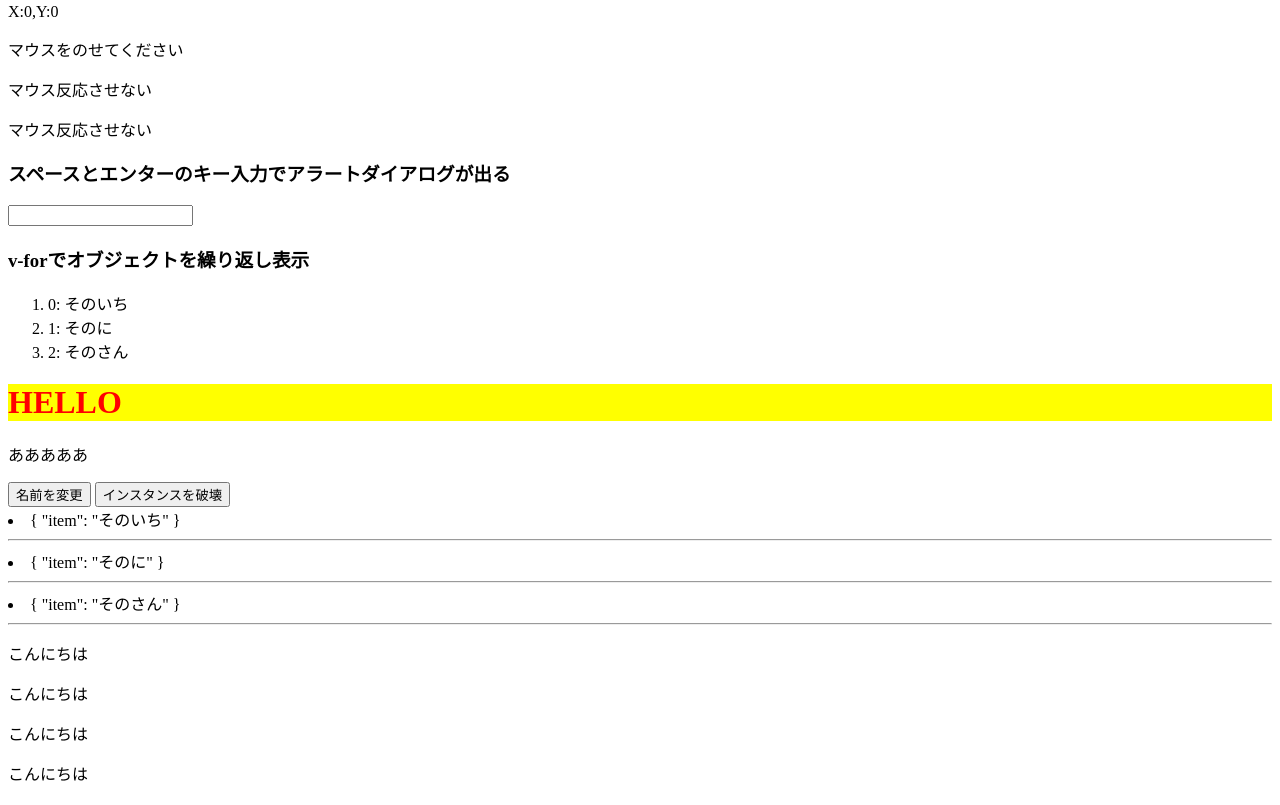
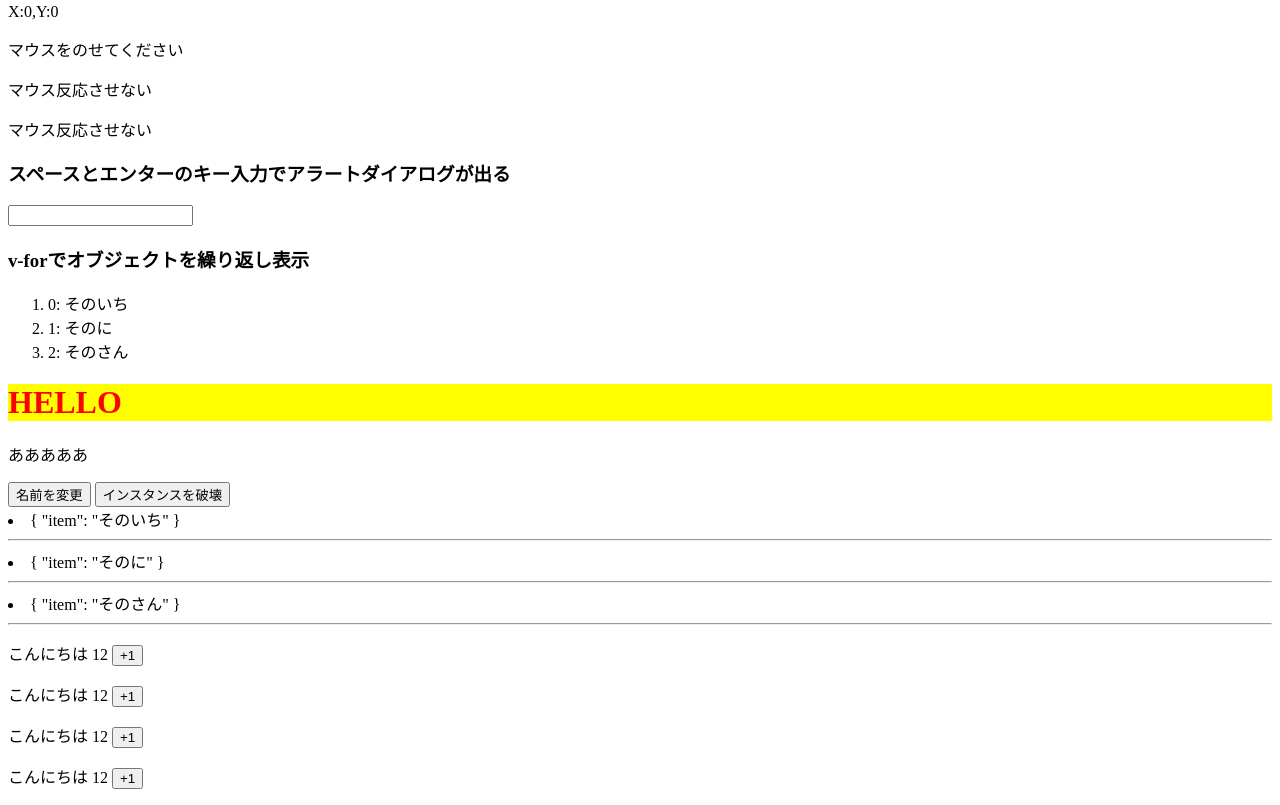
Before and after one commit to akitoshi-m/vue_project, a plain HTML site: page index.html in a window 1280 px wide. Shown: the part 567-1372 px from the top of the page. Drawn offline with nearby package versions, Linux system fonts and the light colour scheme.

Commit message:
component使用

```diff
--- a/index.html
+++ b/index.html
@@ -71,7 +71,17 @@
 
     <script>
       Vue.component('hello', {
-        template: '<p>こんにちは</p>'
+        data: function() {
+          return {
+            number: 12
+          }
+        },
+        template: '<p>こんにちは {{number}} <button @click="increment">+1</button></p>',
+        methods: {
+          increment: function() {
+            this.number += 1;
+          }
+        }
       });
 
       new Vue({
```
